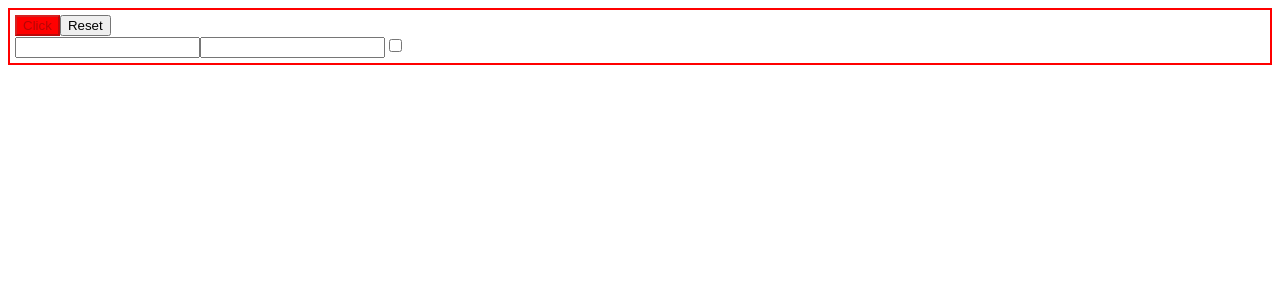
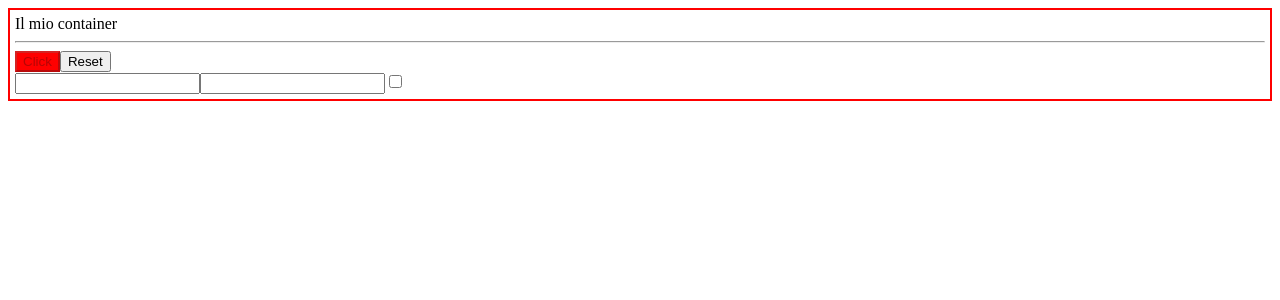
Before and after one commit to misi9/React-exercises, a React (Create React App) app in the folder my-app/: page / in a window 1280 px wide. Shown: the top 300 px of the page. Built offline with nearby package versions, Linux system fonts and the light colour scheme.

Commit message:
Component Composition - 02

```diff
--- a/my-app/src/App.js
+++ b/my-app/src/App.js
@@ -10,7 +10,7 @@ import { LoginForm } from "./LoginForm";
 export class App extends React.Component{
   render(){
     return (
-    <Container>
+    <Container title="Il mio container">
       <LoginForm/>
     </Container>
     )
--- a/my-app/src/Container.js
+++ b/my-app/src/Container.js
@@ -4,7 +4,9 @@ export class Container extends React.Component{
     render(){
         return(
             <div className="container">
-               {this.props.children}
+                <div className="container-title">{this.props.title}</div>
+                <hr />
+                <div>{this.props.children}</div>
             </div>
         )
     }
```
Also changed, not shown: my-app/Component Composition - 02.txt (added), my-app/Component Composition 01.txt (deleted).
